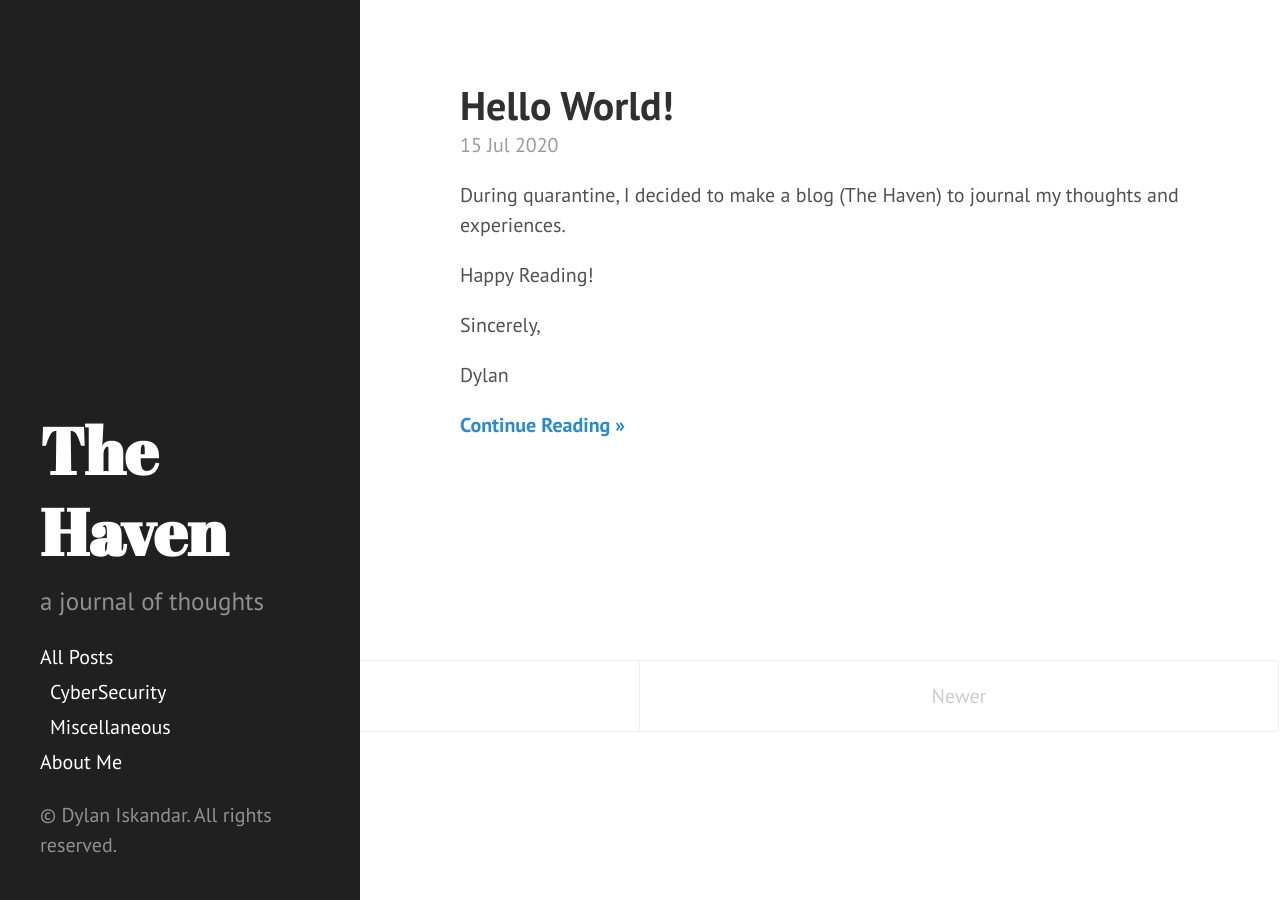
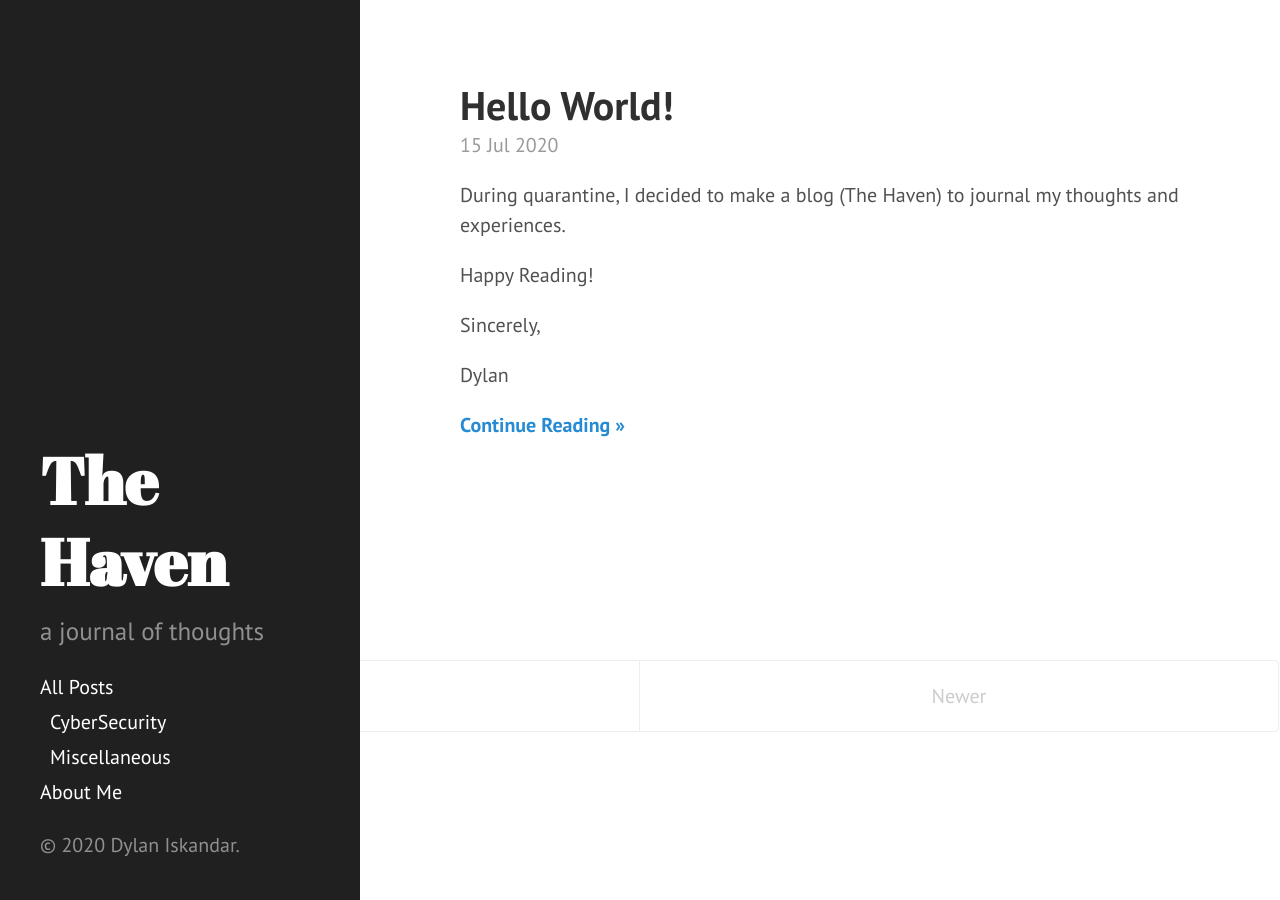
Before and after one commit to mayuridev/myblog, a Jekyll site: the page misc.html, which Jekyll copies as it is, in a window 1280 px wide. Built offline with Jekyll 4.4.1, drawn with Linux system fonts in a browser that asks for light colours.

Commit message:
copyright

```diff
--- a/cybersec.html
+++ b/cybersec.html
@@ -39,7 +39,7 @@ The Haven
       <a style="text-indent: 10px" class="sidebar-nav-item" href="/misc">Miscellaneous</a>
     <a class="sidebar-nav-item" href="https://dylaniskandar.com">About Me</a>
   </nav>
-<p>&copy; Dylan Iskandar. All rights reserved.</p>
+<p>&copy; 2020 Dylan Iskandar.</p>
 </div>
 </div>
 <div class="content container">
--- a/misc.html
+++ b/misc.html
@@ -39,7 +39,7 @@ The Haven
       <a style="text-indent: 10px" class="sidebar-nav-item" href="/misc">Miscellaneous</a>
     <a class="sidebar-nav-item" href="https://dylaniskandar.com">About Me</a>
   </nav>
-<p>&copy; Dylan Iskandar. All rights reserved.</p>
+<p>&copy; 2020 Dylan Iskandar. </p>
 </div>
 </div>
 <div class="content container">
```
